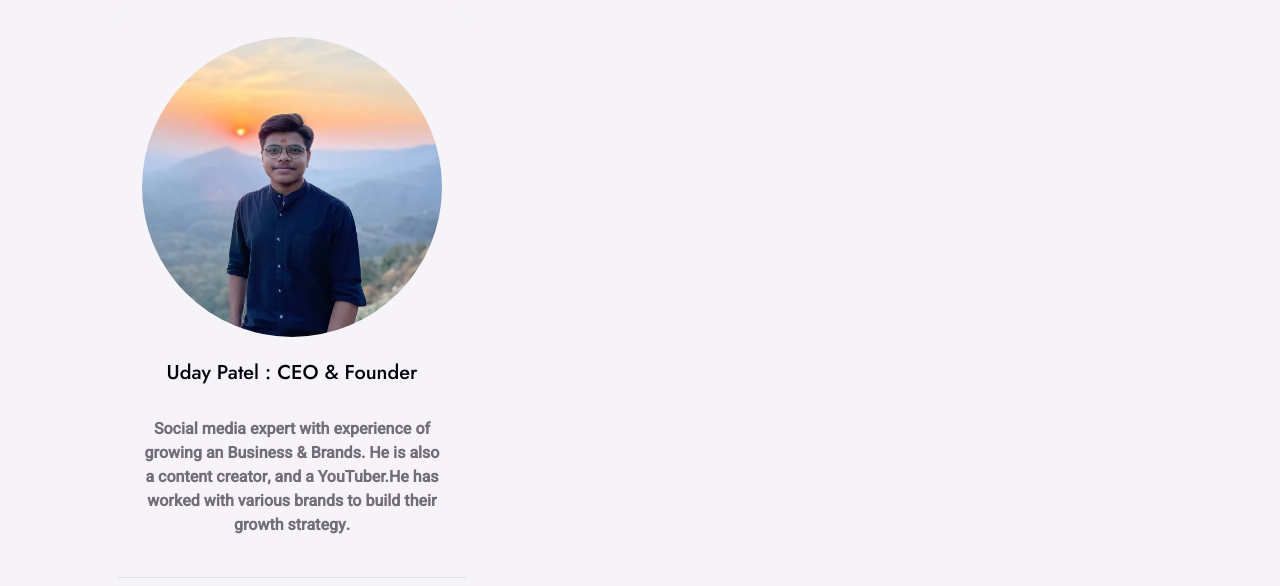
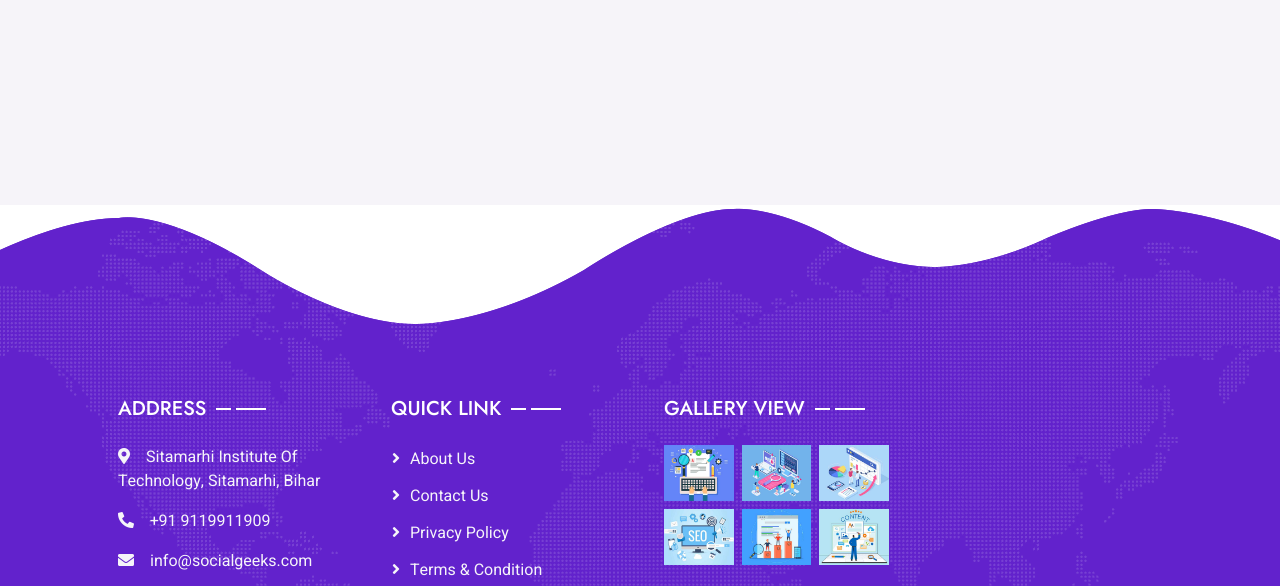
Before and after one commit to learnwithdeepak/socialgeeks, a plain HTML site: page index.html in a window 1280 px wide. Shown: the part 6069-6655 px from the top of the page. Drawn offline with nearby package versions, Linux system fonts and the light colour scheme.

Commit message:
Update index.html

```diff
--- a/index.html
+++ b/index.html
@@ -411,7 +411,7 @@
                                 <h5>Kumar Deepak : Co-Founder</h5>
                                 <span><br>
                                     <p>YouTuber with 155K+ subscribers and experienced in making content to grow faster. And also a Android/Web App developer.</p>
-                                <p><b></span>
+                                <p></span>
                             </div>
                             <div class="d-flex justify-content-center p-4">
                                 <a class="btn btn-square mx-1" href="https://facebook.com/circuitjamer"><i class="fab fa-facebook-f"></i></a>
@@ -427,7 +427,8 @@
                                 <img class="img-fluid rounded-circle mb-4" src="img/team-2.jpg" alt="">
                                 <h5>Uday Patel : CEO & Founder</h5>
                                 <span><br>
-                                    <p>Social media expert with experience of growing an Business & Brands. He is also a content creator, and a YouTuber.He has worked with various brands to build their growth strategy.
+                                    Social media expert with experience of growing an Business & Brands. He is also a content creator, and a YouTuber.He has worked with various brands to build their growth strategy.
+                                    <p><b></b></span>
                             </div>
                             <div class="d-flex justify-content-center p-4">
                                 <a class="btn btn-square mx-1" href=""><i class="fab fa-facebook-f"></i></a>
```
